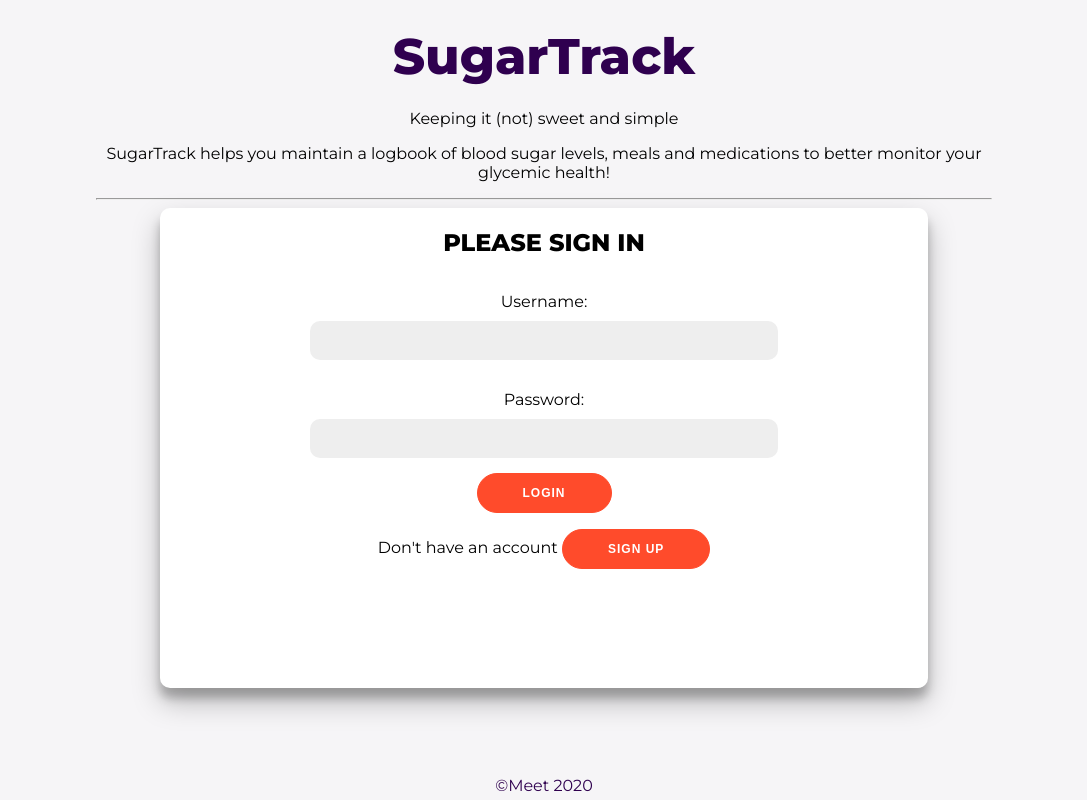
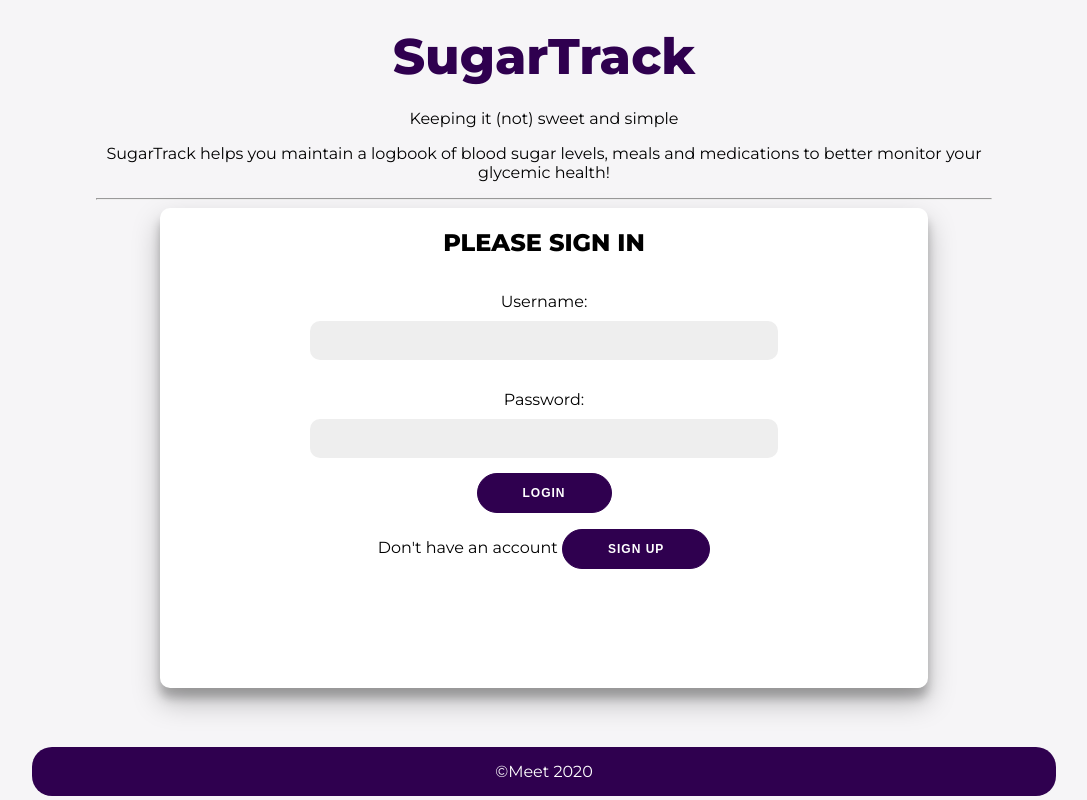
Before and after one commit to MeetPatel89/sugar-track-client, a React (Create React App) app: page / in a window 1280 px wide. Shown: the whole page, without its empty margins (96-1183 px from the left). Built offline with nearby package versions, Linux system fonts and the light colour scheme.

Commit message:
miscellaneous layout issues

```diff
--- a/src/App.css
+++ b/src/App.css
@@ -31,8 +31,8 @@ h2 {
 
 button {
 	border-radius: 20px;
-	border: 1px solid #FF4B2B;
-	background-color: #FF4B2B;
+	border: 1px solid #2f004f;
+	background-color: #2f004f;
 	color: #FFFFFF;
 	font-size: 12px;
 	font-weight: bold;
--- a/src/Footer/Footer.css
+++ b/src/Footer/Footer.css
@@ -1,10 +1,13 @@
 footer {
-   color: #2f004f;
-    position: absolute;
-    bottom: 5px;
-   width: 100vw;
-   display: flex;
-   align-items: center;
-   justify-content: center;
+   background-color: #2f004f;
+   color: #fff;
+    position: fixed;
+    bottom: 4px;
 
+   width: 100%;
+   text-align: center;
+   padding: 15px;
+   font-weight: 450;
+   width: 80%;
+   border-radius: 20px;
 }
--- a/src/LogBook/LogBook.css
+++ b/src/LogBook/LogBook.css
@@ -20,4 +20,13 @@
     font-size: 10px;
     margin: 5px;
     width: 25%;
+    min-width: 140px;
 }
+
+.sugar-logbook,
+.med-logbook,
+.meal-logbook {
+    background-color: #9cd08f;
+    border: 1px solid darkgreen;
+    color: black;
+}
--- a/src/LogBook/LogBook.js
+++ b/src/LogBook/LogBook.js
@@ -9,9 +9,9 @@ export default class LogBook extends Component {
 
 
             <div className="log-metric">
-                <Link to='/logbook/blood_sugar'><button  type="button">Blood Sugar</button></Link>
-                <Link to='/logbook/medications'><button  type="button">Medications</button></Link>
-                <Link to='/logbook/meal_regimens'><button  type="button">Meal Regimens</button></Link>
+                <Link to='/logbook/blood_sugar'><button className="sugar-logbook"  type="button">Blood Sugar</button></Link>
+                <Link to='/logbook/medications'><button className="med-logbook"  type="button">Medications</button></Link>
+                <Link to='/logbook/meal_regimens'><button className="meal-logbook"  type="button">Meal Regimens</button></Link>
 
 
 
--- a/src/Logdisplay/LogDisplay.css
+++ b/src/Logdisplay/LogDisplay.css
@@ -16,10 +16,12 @@ select {
     cursor: pointer;
     margin: 10px;
     width: 33%;
+
 }
 
 option {
     cursor: pointer;
+
 }
 
 .log-display-list {
@@ -47,6 +49,23 @@ tr:nth-child(even) {
     background-color: #f2f2f2;
   }
 
+th {
+    background-color: #f2f2f2;
+}
+
 button.display-logs {
     margin: 10px;
 }
+
+.sugar-log-submit,
+.med-log-submit,
+.meal-log-submit {
+    border: 1px solid #2f004f;
+    background-color:  #2f004f;
+}
+
+section.sugar-levels,
+section.meals,
+section.med-regimens {
+    width: 50%;
+}
--- a/src/Logdisplay/Logdisplay.js
+++ b/src/Logdisplay/Logdisplay.js
@@ -1,6 +1,4 @@
 import React, { Component } from 'react';
-import Header from '../Header/Header';
-import Nav from '../Nav/Nav';
 import moment from 'moment';
 import './LogDisplay.css';
 
@@ -55,19 +53,7 @@ export default class LogDisplay extends Component {
 
     componentDidMount() {
 
-        /*
-      let getGlucoseLogs =  fetch(`http://localhost:8000/glucose_logs/${this.props.id}`)
-        .then(res => res.json())
-        .then(glucoseLogs => glucoseLogs)
 
-     let getMealsLogs =  fetch(`http://localhost:8000/meals_logs/${this.props.id}`)
-        .then(res => res.json())
-        .then(mealsLogs => mealsLogs)
-
-     let getMedsLogs = fetch(`http://localhost:8000/meds_logs/${this.props.id}`)
-        .then(res => res.json())
-        .then(medsLogs => medsLogs)
-    */
 
     fetch(`http://localhost:8000/logs/${this.props.id}`)
         .then(res => res.json())
@@ -77,31 +63,9 @@ export default class LogDisplay extends Component {
             })
         })
 
-        /*
 
-        Promise.all([getGlucoseLogs, getMealsLogs, getMedsLogs])
-                .then(logs => {
-                    const sortedLogs = [...logs[0], ...logs[1], ...logs[2]].sort((a, b) => {
-                        if (a.date_time < b.date_time) {
-                            return -1
-                        } else {
-                            return 1
-                        }
-                    })
-                    this.setState({
-                        logs: sortedLogs
-                    })
-                })
 
-        /*
-        const loggedMonths = logs.map(log => {
-            const loggedMonth = moment(log.date_time).format('MMM');
-            return loggedMonth;
-        })
-        const uniqueLoggedMonth = [...new Set(loggedMonths)];
-        console.log(loggedMonths);
-        console.log(uniqueLoggedMonth);
-       */
+
 
     }
     render() {
@@ -135,6 +99,7 @@ export default class LogDisplay extends Component {
                 uniqueLoggedYears.push(uniqueLoggedYear);
                 return <option key={i} value={uniqueLoggedYear}>{uniqueLoggedYear}</option>
             }
+
         })
 
         const uniqueLoggedDays = [];
@@ -156,9 +121,9 @@ export default class LogDisplay extends Component {
                 if (log.glucose) {
                 return <tr className="log-display-list-item" key={`${i}glucose`}><td>{date_time}</td><td>Blood Sugar Level</td><td>{log.glucose}</td></tr>
                 } else if (log.meds) {
-                return <tr className="log-display-list-item" key={`${i}med`}><td>{date_time}</td><td>Medication</td><td>{log.meds}</td>   </tr>
+                return <tr className="log-display-list-item" key={`${i}med`}><td>{date_time}</td><td>Medication</td><td>{log.meds}</td></tr>
                 } else {
-                return <tr className="log-display-list-item" key={`${i}meal`}> <td>{date_time}</td><td>Meal</td> <td>{log.meals}</td></tr>
+                return <tr className="log-display-list-item" key={`${i}meal`}><td>{date_time}</td><td>Meal</td><td>{log.meals}</td></tr>
                 }
             })
 
@@ -203,12 +168,18 @@ export default class LogDisplay extends Component {
                 <button className="display-logs" type="submit">Display logs</button>
                 {(this.state.displayLogs) &&
                 <table className="log-display-table">
-                <tr>
+
+                    <thead>
+                        <tr>
                     <th>Time (24-hour)</th>
                     <th>Log Metric</th>
                     <th>Log Value</th>
-                </tr>
+                    </tr>
+                    </thead>
+                <tbody>
                 {renderLogs}
+                </tbody>
+
             </table>}
                     {(this.state.displayError) &&
                     <p style={{color: "red"}}>Please select a year, month and day from the above dropdown to display logs for that date!</p>}
--- a/src/MealsLog/MealsLog.js
+++ b/src/MealsLog/MealsLog.js
@@ -79,7 +79,7 @@ export default class MealsLog extends Component {
 
     render() {
         return (
-            <section>
+            <section className="meals">
         <header>
             <h2>Enter Meal Regimens</h2>
         </header>
@@ -98,7 +98,7 @@ export default class MealsLog extends Component {
               <input type="time" id="time" name="time" value={this.state.time} onChange={this.handleChange} required/>
             </div>
 
-            <button type='submit'>Add</button>
+            <button className="meal-log-submit" type='submit'>Submit</button>
             <p style={{color: "red"}}>{this.state.error}</p>
             <p style={{color: "#2f004f", margin: "10px"}}>{this.state.message}</p>
         </form>
--- a/src/MedicationsLog/MedicationsLog.js
+++ b/src/MedicationsLog/MedicationsLog.js
@@ -38,7 +38,8 @@ export default class MedicationsLog extends Component {
         })
       } else if (date_time_moment.isAfter(moment())) {
           this.setState({
-            error: 'You are not allowed to log meds values for future dates'
+            error: 'You are not allowed to log meds values for future dates',
+            message: ''
           })
       } else {
 
@@ -87,7 +88,7 @@ export default class MedicationsLog extends Component {
 
     render() {
         return (
-            <section>
+            <section className="med-regimens">
         <h2>Enter the medication regimens</h2>
         <form onSubmit={this.handleSubmit}>
           <div className="label-control">
@@ -104,7 +105,7 @@ export default class MedicationsLog extends Component {
               <input type="time" id="time" name="time" value={this.state.time} onChange={this.handleChange} required/>
             </div>
 
-          <button type="submit">Add</button>
+          <button className="med-log-submit" type="submit">Submit</button>
           <p style={{color: "#2f004f", margin: "10px"}}>{this.state.message}</p>
           <p style={{color: "red"}}>{this.state.error}</p>
         </form>
--- a/src/SugarLog/SugarLog.js
+++ b/src/SugarLog/SugarLog.js
@@ -25,7 +25,8 @@ export default class SugarLog extends Component {
      })
    } else if (date_time_moment.isAfter(moment())){
       this.setState({
-        error: 'You are not allowed to log glucose values for dates in the future'
+        error: 'You are not allowed to log glucose values for dates in the future',
+        message: ''
       })
    } else {
     const newGlucoseLog = {
@@ -107,9 +108,9 @@ export default class SugarLog extends Component {
               <input type="time" id="time" value={this.state.time} name="time" onChange={this.handleChange} required/>
             </div>
 
-            <button type="submit">Save</button>
+            <button className="sugar-log-submit" type="submit">Submit</button>
             <p style={{color: "#2f004f", margin: "10px"}}>{this.state.message}</p>
-            <p style={{color: "red"}}>{this.state.error}</p>
+            <p style={{color: "red", width: "100%"}}>{this.state.error}</p>
         </form>
         </section>
         )
```
